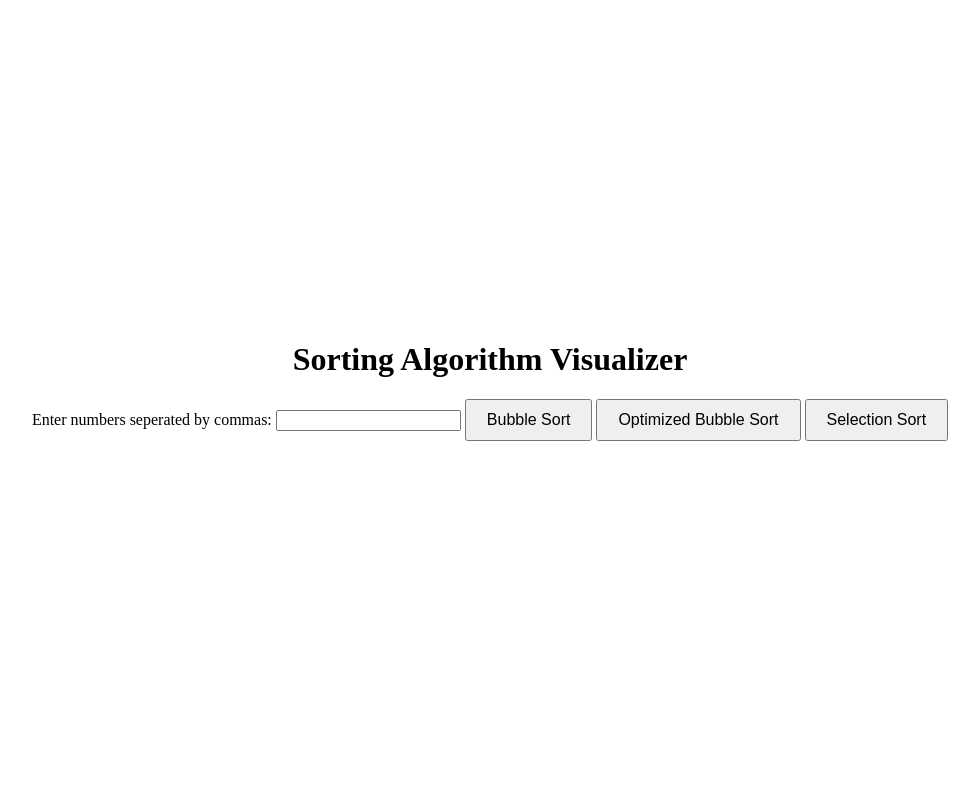
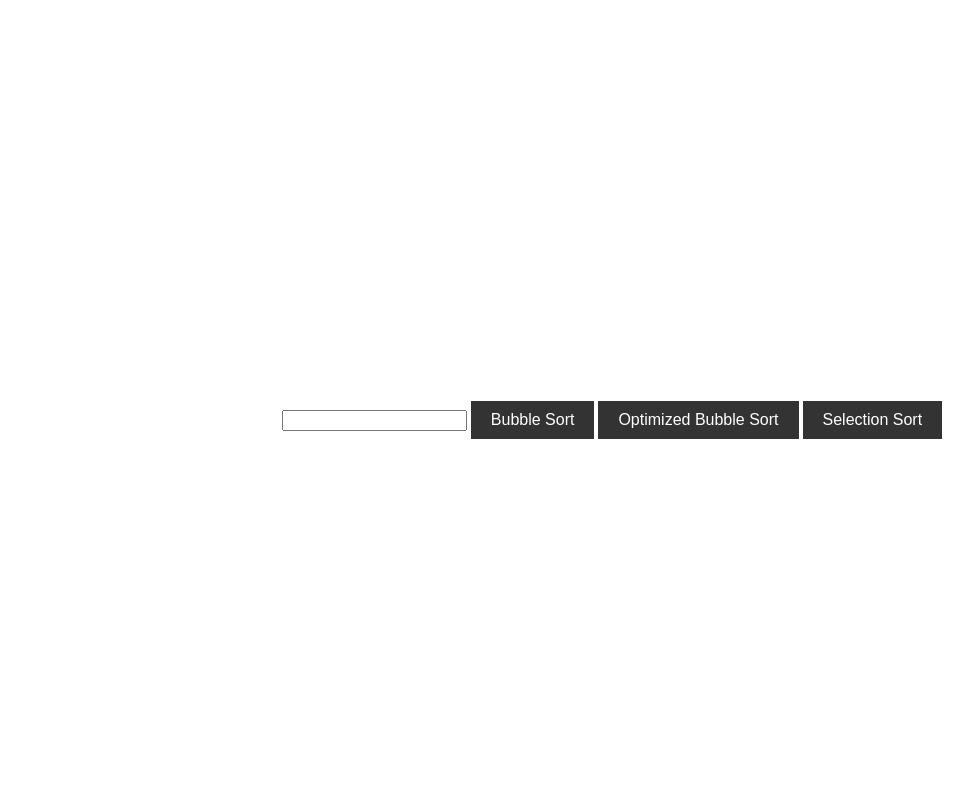
Before and after one commit to asfateen/sortingAlgorithmsVisualizer, a Flask app: page / in a window 1280 px wide. Shown: the whole page, without its empty margins (150-1129 px from the left). Run offline with Flask 2, Linux system fonts and the light colour scheme.

Commit message:
Update index.html

```diff
--- a/templates/index.html
+++ b/templates/index.html
@@ -13,10 +13,20 @@
             justify-content: center;
             height: 100vh;
             margin: 0;
+            background-image: url('/static/sortinghat.png');
+            background-size: cover;
+            background-repeat: no-repeat;
+            background-position: center;
+            color: white;
         }
 
         #controls {
             margin-bottom: 20px;
+        }
+
+        #controls label,
+        #controls button {
+            color: white;
         }
 
         .array-container {
@@ -67,12 +77,16 @@
             font-size: 16px;
             padding: 10px 20px;
             cursor: pointer;
+            background-color: #333;
+            border: none;
+            color: white;
         }
+
     </style>
 </head>
 <body>
     <div id="controls">
-        <label for="numberInput">Enter numbers seperated by commas:</label>
+        <label for="numberInput">Enter numbers separated by commas:</label>
         <input type="text" id="numberInput">
         <button onclick="startSorting('bubble')">Bubble Sort</button>
         <button onclick="startSorting('optimizedBubble')">Optimized Bubble Sort</button>
```
